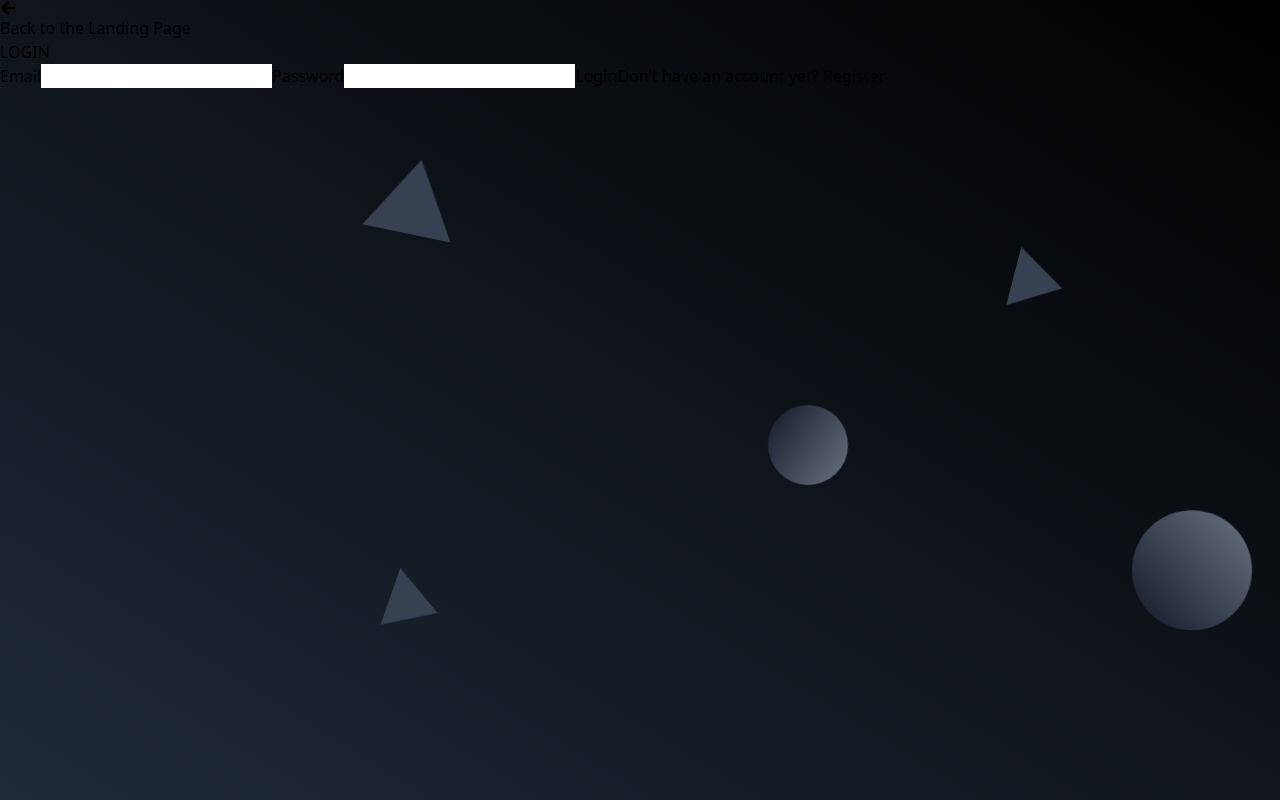
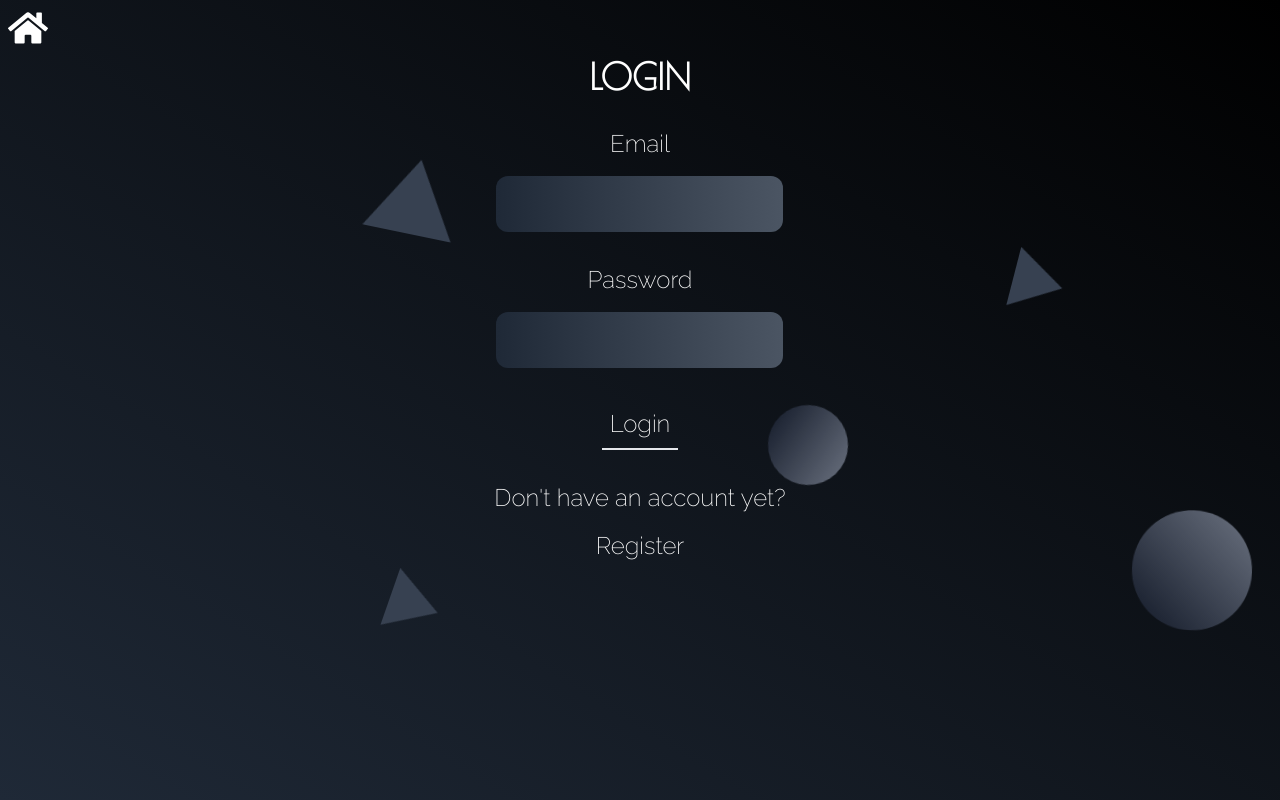
Before and after one commit to nithinrdy/connect-react, a React (Create React App) app: page /login in a window 1280 px wide. Built offline with nearby package versions, Linux system fonts and the light colour scheme.

Commit message:
style the login page

```diff
--- /dev/null
+++ b/src/componentSpecificStyles/loginPageStyles.css
@@ -0,0 +1,41 @@
+@tailwind base;
+@tailwind components;
+@tailwind utilities;
+
+.home-button:after,
+.login-button:after {
+	content: "";
+	position: absolute;
+	top: 0;
+	left: 0;
+	width: 100%;
+	height: 100%;
+	background: white;
+	z-index: -1;
+	transform-origin: bottom;
+	transform: scaleY(0);
+	transition: transform 0.2s ease;
+}
+
+.home-button:hover:after,
+.login-button:hover:after {
+	transform: scaleY(1);
+}
+
+.register-button:after {
+	content: "";
+	position: absolute;
+	bottom: 100%;
+	left: 0;
+	width: 100%;
+	height: 100%;
+	background: white;
+	z-index: -1;
+	transform-origin: bottom;
+	transform: scaleY(0);
+	transition: transform 0.2s ease;
+}
+
+.register-button:hover:after {
+	transform: scaleY(-1);
+}
--- a/src/components/landingPage.tsx
+++ b/src/components/landingPage.tsx
@@ -57,7 +57,7 @@ export default function LandingPageComponent() {
 								variants={LandingPageButtonTransitionVariants}
 								className="landing-page-dashboard-button uppercase relative border-b-2 px-2 py-2 hover:text-black hover:text-5xl transition-all mob:bg-white mob:text-black hover:font-extrabold"
 							>
-								<span className="">hop in</span>
+								hop in
 							</motion.button>
 						</Link>{" "}
 						and connect!
--- a/src/components/login.tsx
+++ b/src/components/login.tsx
@@ -2,7 +2,10 @@ import { useState, useEffect } from "react";
 import { useNavigate, Link } from "react-router-dom";
 import useAuth from "../customHooksAndServices/authContextHook";
 import useLogin from "../customHooksAndServices/loginHook";
-import { FaArrowLeft } from "react-icons/fa";
+import { motion } from "framer-motion";
+import { FaHome } from "react-icons/fa";
+import { RouteTransitionVariants } from "../framerMotionVariants/generalVariants";
+import "../componentSpecificStyles/loginPageStyles.css";
 
 const EMAIL_REGEX = /^[A-z0-9._%+-]+@[A-z0-9.-]+\.[A-z]{2,4}$/;
 const PWD_REGEX = /^(?=.*[a-z])(?=.*[A-Z])(?=.*[0-9]).{7,15}$/;
@@ -51,18 +54,35 @@ export default function LoginComponent() {
 
 	return (
 		<>
-			<Link to="/" className="">
-				<FaArrowLeft className="" />
-				<span className="">Back to the Landing Page</span>
-			</Link>
-			<main className="">
-				<div className="">
-					<div className="">
-						<h1 className="">LOGIN</h1>
-						<form className="" onSubmit={handleLogin}>
+			<motion.div
+				className="text-white"
+				variants={RouteTransitionVariants}
+				initial="initial"
+				animate="animate"
+				exit="exit"
+			>
+				<Link to="/" className="top-7 left-8">
+					<button className="home-button relative px-2 py-2 transition-all group">
+						<FaHome className="h-10 w-10 group-hover:fill-black transition-colors" />
+					</button>
+				</Link>
+				<main className="flex flex-col items-center">
+					<div className="flex flex-col items-center w-full">
+						<h1
+							className="text-4xl font-bold mb-8"
+							style={{ fontFamily: "Poiret One" }}
+						>
+							LOGIN
+						</h1>
+						<form
+							className="flex flex-col items-center text-2xl"
+							style={{ fontFamily: "Raleway" }}
+							onSubmit={handleLogin}
+						>
 							<label htmlFor="login-email">Email</label>
 							<input
-								type=""
+								className="bg-gradient-to-r from-gray-800 to-gray-600 focus:outline-none rounded-xl p-3 mt-4 mb-8"
+								type="email"
 								name="email"
 								id="login-email"
 								value={loginEmail}
@@ -71,23 +91,32 @@ export default function LoginComponent() {
 							/>
 							<label htmlFor="login-password">Password</label>
 							<input
-								type=""
+								className="bg-gradient-to-r from-gray-800 to-gray-600 focus:outline-none rounded-xl p-3 mt-4 mb-8"
+								type="password"
 								name="password"
 								id="login-password"
 								value={loginPassword}
 								onChange={(e) => setLoginPassword(e.target.value)}
 								required
 							/>
-							<button type="submit" className="" disabled={requestInProgress}>
+							<button
+								type="submit"
+								className="border-b-2 px-2 py-2 relative login-button transition-colors mb-8 hover:text-black mob:bg-white mob:text-black"
+								disabled={requestInProgress}
+							>
 								Login
 							</button>
-							<Link to="/register" className="">
-								Don't have an account yet? Register
+							Don't have an account yet?
+							<Link
+								to="/register"
+								className="mt-2 relative register-button px-2 py-2 transition-colors hover:text-black mob:border-b-2"
+							>
+								<button>Register</button>
 							</Link>
 						</form>
 					</div>
-				</div>
-			</main>
+				</main>
+			</motion.div>
 		</>
 	);
 }
--- a/src/framerMotionVariants/generalVariants.ts
+++ b/src/framerMotionVariants/generalVariants.ts
@@ -1,11 +1,11 @@
 const RouteTransitionVariants = {
 	initial: {
 		opacity: 0,
-		scale: 0.5,
+		y: 100,
 	},
 	animate: {
 		opacity: 1,
-		scale: 1,
+		y: 0,
 		transition: {
 			type: "linear",
 			duration: 0.3,
@@ -16,7 +16,7 @@ const RouteTransitionVariants = {
 	},
 	exit: {
 		opacity: 0,
-		scale: 2.5,
+		y: -100,
 		transition: {
 			delayChildren: 0.1,
 			staggerChildren: 0.1,
```
